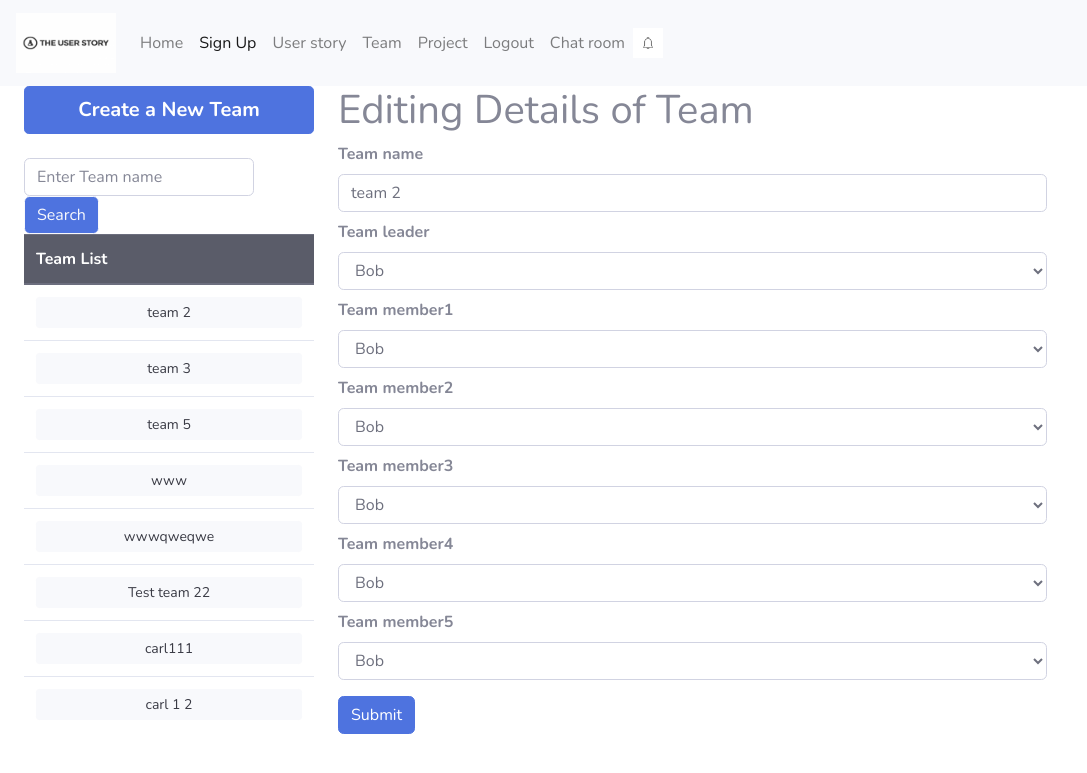
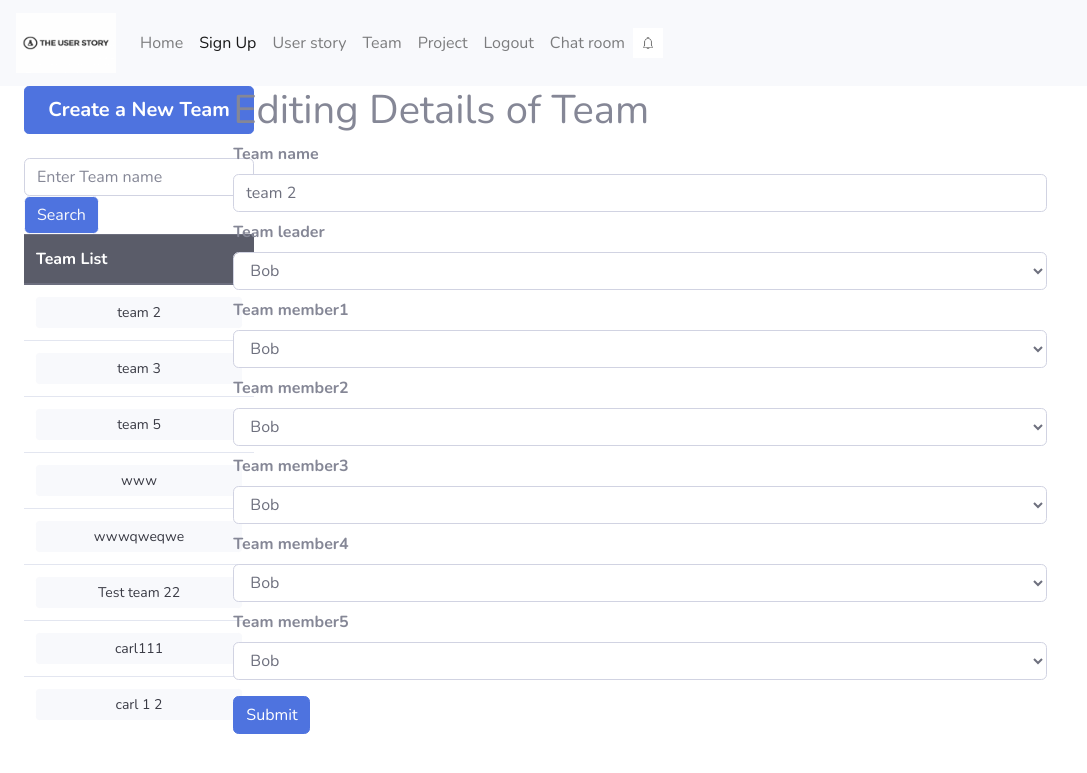
Before and after one commit to carlchengyt/Group6_WebApp, a Flask app: a page that uses app/templates/team_base.html in a window 1280 px wide. Shown: the top 773 px of the page, without its empty margins (0-1087 px from the left). Run offline with Flask 2, Linux system fonts and the light colour scheme; a user stored in the database is signed in; data comes from the database, SQL or seed files in the repository; parts of the project's set-up code (start-up, migrations or seed data) failed here and were passed over; some libraries are stand-ins or nearby versions.

Commit message:
team pages spacing

```diff
--- a/app/templates/team_base.html
+++ b/app/templates/team_base.html
@@ -7,7 +7,7 @@
 
         <div class="container-fluid">
             <div class="row">
-                <div class="col-3">
+                <div class="col-2">
                     <ul class="nav flex-column">
                         <li class="nav-item">
                             <a href="{{ url_for('team.team_creation') }}" type="button"
--- a/app/templates/team_creation.html
+++ b/app/templates/team_creation.html
@@ -3,7 +3,7 @@
 
 {% block team_base_content %}
     {% from "_formhelpers.html" import render_field %}
-    <div class="col-7">
+    <div class="col-8">
         <h1>Creating a New Team</h1>
         <form method=post novalidate>
                     <dl>
--- a/app/templates/team_edition.html
+++ b/app/templates/team_edition.html
@@ -3,7 +3,7 @@
 
 {% block team_base_content %}
     {% from "_formhelpers.html" import render_field %}
-    <div class="col-7">
+    <div class="col-8">
     <h1>Editing Details of Team {{ team_name[0].name }}</h1>
         <form method=post novalidate>
                     <dl>
--- a/app/templates/team_information.html
+++ b/app/templates/team_information.html
@@ -2,7 +2,7 @@
 {% block title %} Team Info {% endblock %}
 
 {% block team_base_content %}
-            <div class="col-7">
+            <div class="col-8">
                 <h1>Team:   <span>{{ team_details[0].team_name }}</span></h1><br>
                 <h3>Team ID: {{ team_details[0].team_id }}</h3>
                 <h3>Team Members:</h3>
```
